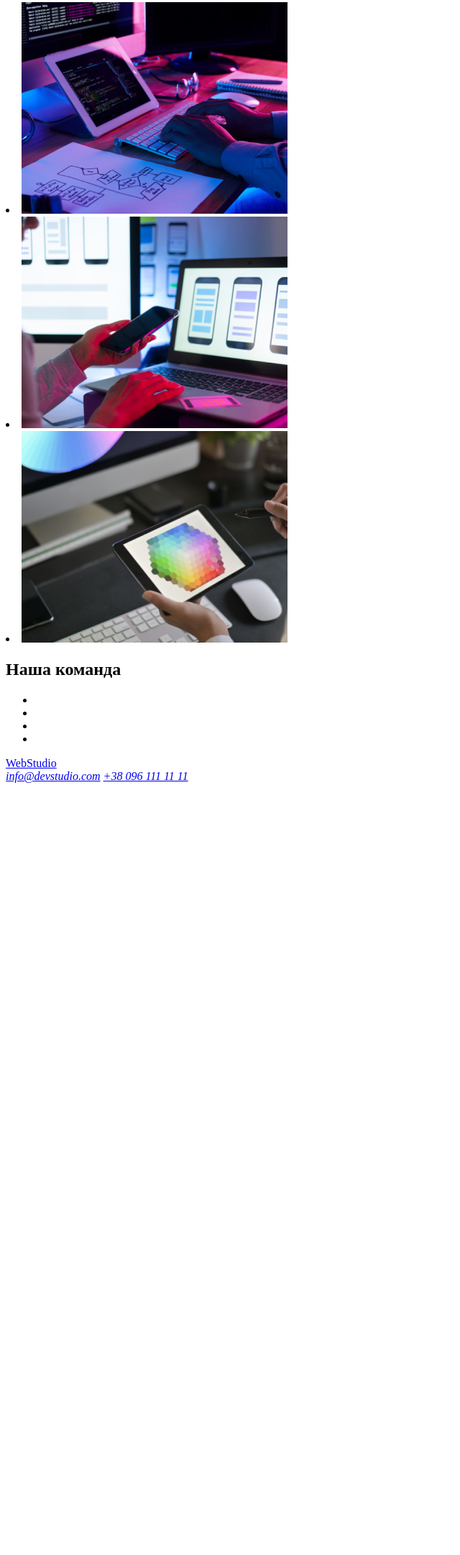
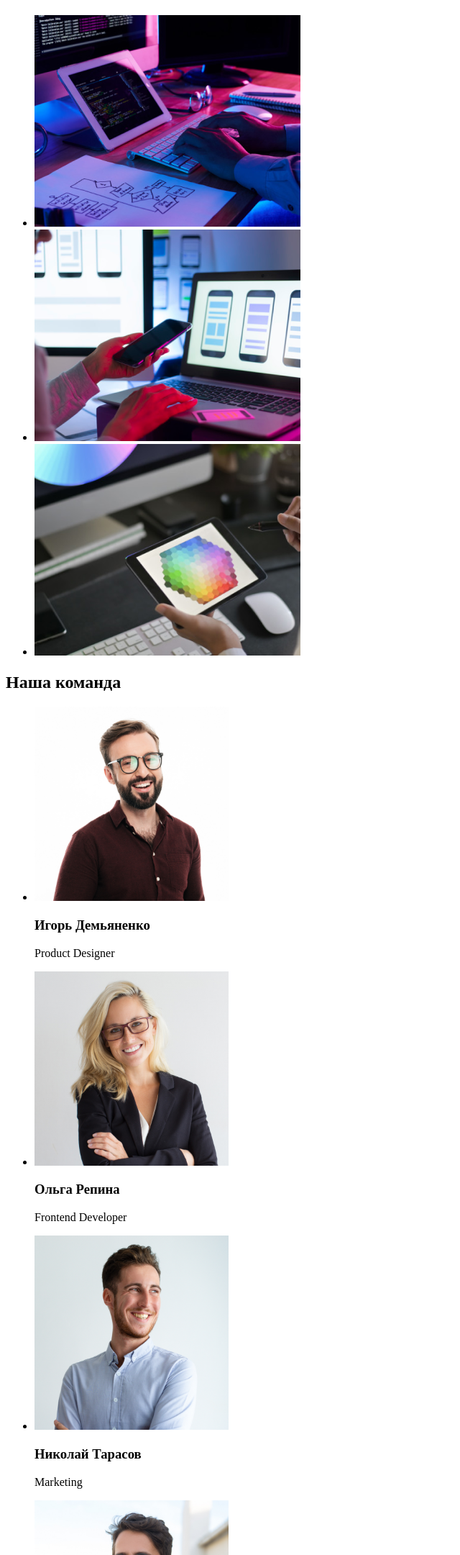
Before and after one commit to annasachkova/goit-markup-hw-01, a plain HTML site: page index.html in a window 1280 px wide. Shown: the part 639-2800 px from the top of the page at 72% size, without its empty margins (0-640 px from the left). Before the commit the page ends 1735 px from the top, so only its background shows below. Drawn offline with Linux system fonts and the light colour scheme.

Commit message:
html майже зроблений

```diff
--- a/index.html
+++ b/index.html
@@ -10,7 +10,7 @@
   <body>
     <header>
       <nav>
-        <a href="./index.html">WebStudio</a>
+        <a href="./index.html"><span class="accent">Web</span>Studio</a>
 
         <ul>
           <li><a href="">Студия</a></li>
@@ -19,13 +19,12 @@
         </ul>
       </nav>
       <address>
-        <a href="mailto:info@devstudio.com">info@devstudio.com</a>
+        <a href="mailto:info@devstudio.com">info@devstudio.com</a> <br />
         <a href="tel:+380961111111">+38 096 111 11 11</a>
       </address>
     </header>
 
     <main>
-
       <section>
         <h1>Эффективные решения для вашего бизнеса</h1>
         <button>Заказать услугу</button>
@@ -68,30 +67,89 @@
 
       <section>
         <h2>Чем мы занимаемся</h2>
-        <li><img src="./images/box 1.png" alt="програмирование"></li>
-        <li><img src="./images/box 2.png" alt="програмирование"></li>
-        <li><img src="./images/box 3.png" alt="програмирование"></li>
+
+        <ul>
+          <li>
+            <img
+              src="./images/box-1.png"
+              alt="человек за компьютером"
+              width="370"
+              height="294"
+            />
+          </li>
+          <li>
+            <img
+              src="./images/box-2.png"
+              alt="человек за компьютером"
+              width="370"
+              height="294"
+            />
+          </li>
+          <li>
+            <img
+              src="./images/box-3.png"
+              alt="человек за планшетом"
+              width="370"
+              height="294"
+            />
+          </li>
+        </ul>
       </section>
 
       <section>
         <h2>Наша команда</h2>
 
         <ul>
-            <li></li>
-            <li></li>
-            <li></li>
-            <li></li>
-
+          <li>
+            <img
+              src="./images/img.jpg"
+              alt="фотография Игоря Демьяненко"
+              width="270"
+              height="270"
+            />
+            <h3>Игорь Демьяненко</h3>
+            <p>Product Designer</p>
+          </li>
+          <li>
+            <img
+              src="./images/img-(1).jpg"
+              alt="фотография Ольги Репиной"
+              width="270"
+              height="270"
+            />
+            <h3>Ольга Репина</h3>
+            <p>Frontend Developer</p>
+          </li>
+          <li>
+            <img
+              src="./images/img-(2).jpg"
+              alt="фотография Николая Тарасова"
+              width="270"
+              height="270"
+            />
+            <h3>Николай Тарасов</h3>
+            <p>Marketing</p>
+          </li>
+          <li>
+            <img
+              src="./images/img-(3).jpg"
+              alt="фотография Михаила Ермакова"
+              width="270"
+              height="270"
+            />
+            <h3>Михаил Ермаков</h3>
+            <p>UI Designer</p>
+          </li>
         </ul>
       </section>
-
     </main>
     <footer>
-        <a href="./index.html">WebStudio</a>
-        <address>
-            <a href="mailto:info@devstudio.com">info@devstudio.com</a>
-            <a href="tel:+380961111111">+38 096 111 11 11</a>
-        </address>
+      <a href="./index.html"><span class="accent">Web</span>Studio</a>
+      <address>
+        <p>г. Киев, пр-т Леси Украинки, 26</p>
+        <a href="mailto:info@devstudio.com">info@devstudio.com</a> <br />
+        <a href="tel:+380961111111">+38 096 111 11 11</a>
+      </address>
     </footer>
   </body>
 </html>
```
Also changed, not shown: images/box-1.png (renamed from images/box 1.png), images/box-2.png (renamed from images/box 2.png), images/box-3.png (renamed from images/box 3.png), images/img-(1).jpg (added), images/img-(2).jpg (added), images/img-(3).jpg (added), images/img.jpg (added).
